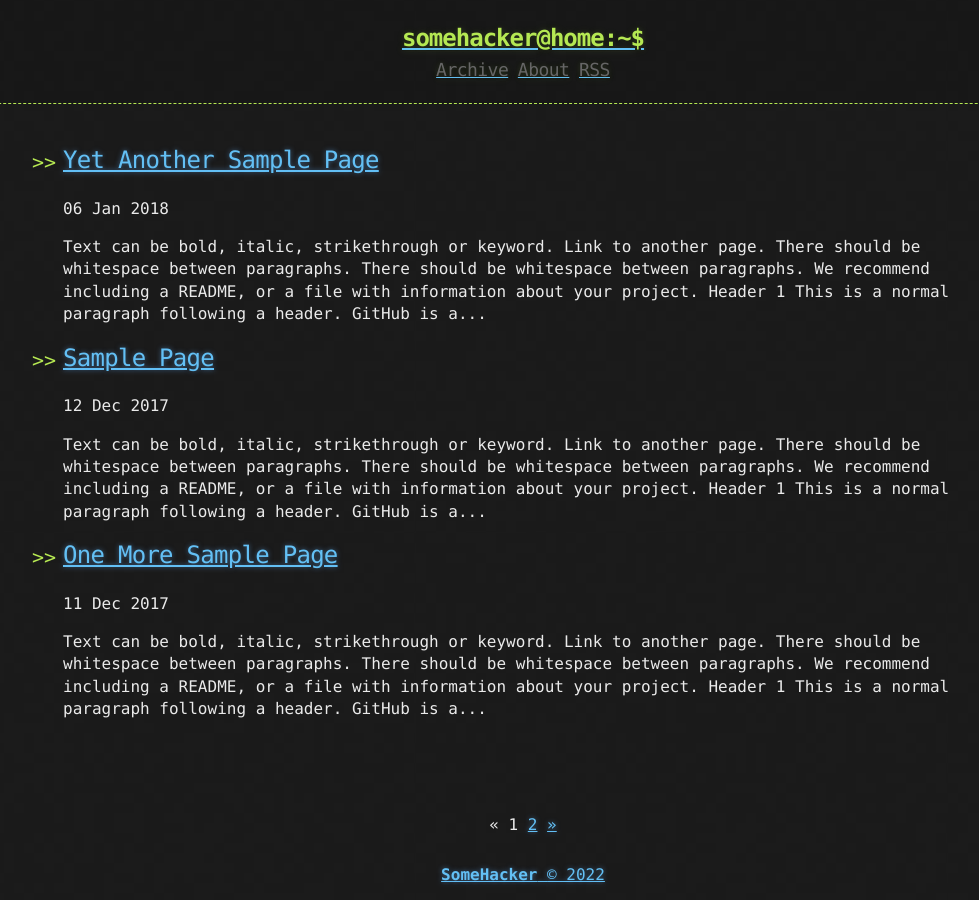
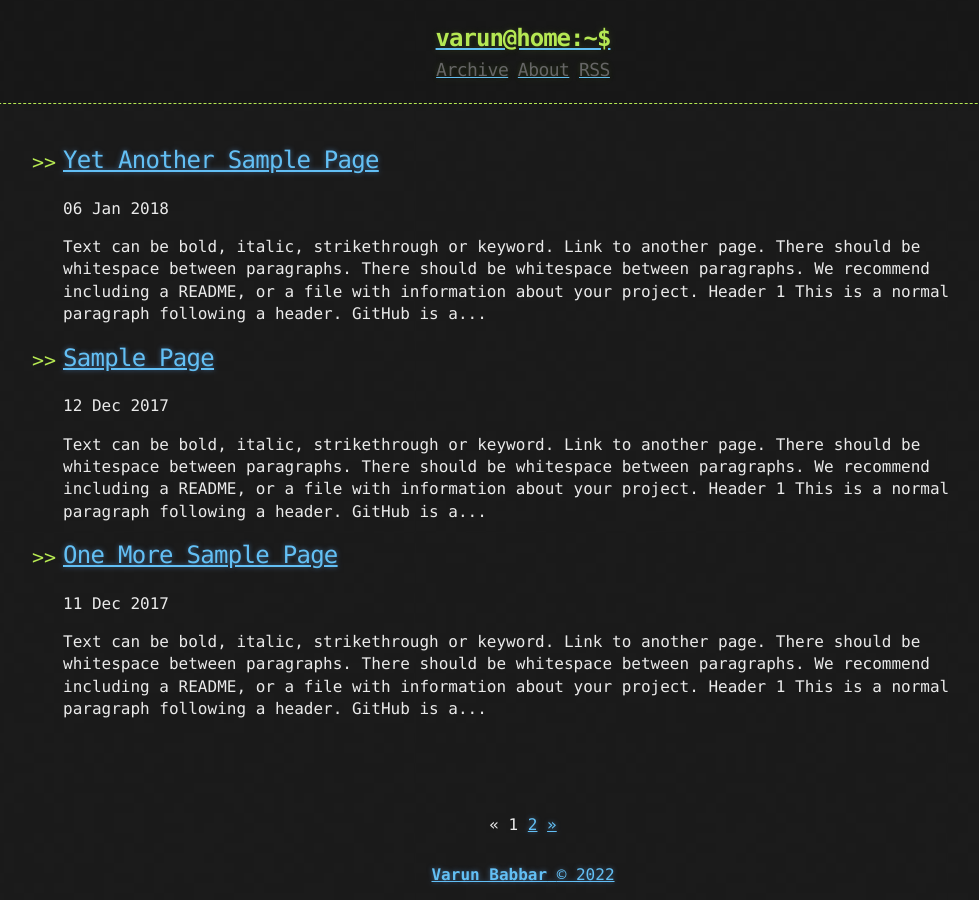
Before and after one commit to VarunBabbar/VarunBabbar.github.io, a Jekyll site: the page built from index.html, in a window 1280 px wide. Shown: the whole page, without its empty margins (117-1096 px from the left). Built offline with Jekyll 4.4.1, drawn with Linux system fonts in a browser that asks for light colours; the list of posts is cut into pages by our own code.

Commit message:
Update _config.yml

```diff
--- a/_config.yml
+++ b/_config.yml
@@ -1,9 +1,9 @@
 title: Welcome to my website!
 description: "A Jekyll Blog Theme For Hackers"
 author:
-  name: "SomeHacker"
-  email: "someone@somewebsite.somedomain"
-  url: "https://ashishchaudhary.in/hacker-blog"
+  name: "Varun Babbar"
+  email: "varundbabbar@gmail.com"
+  url: "VarunBabbar.github.io"
 
 baseurl: /
 
@@ -28,5 +28,5 @@ plugins:
   - jekyll-sitemap
 
 # Custom variables
-owner : "SomeHacker"
-year : "2020"
+owner : "Varun Babbar"
+year : "2022"
```
